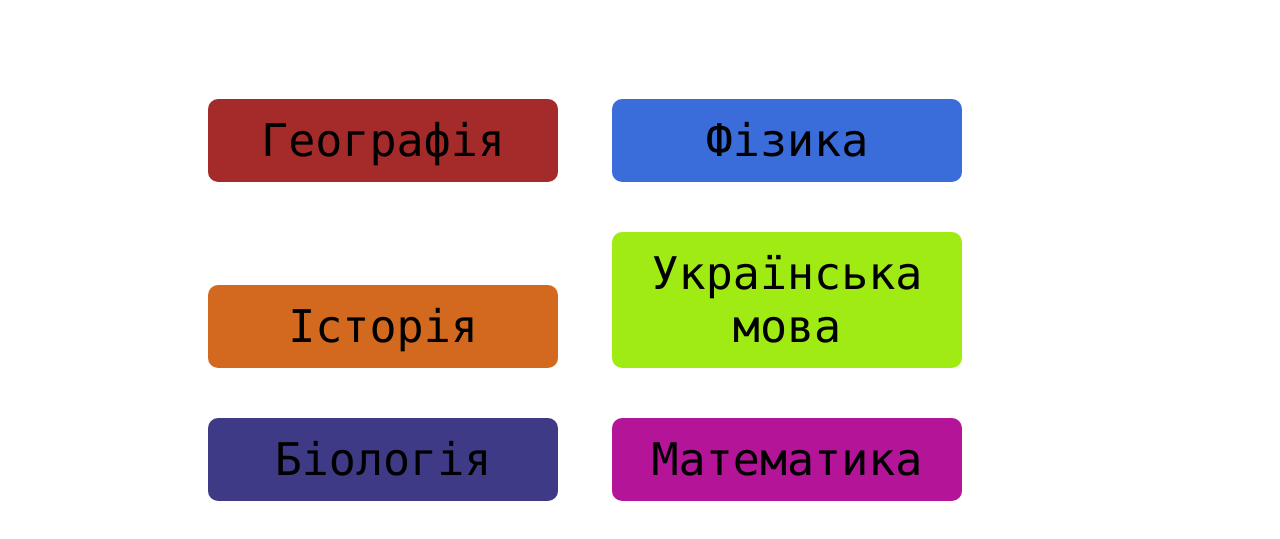
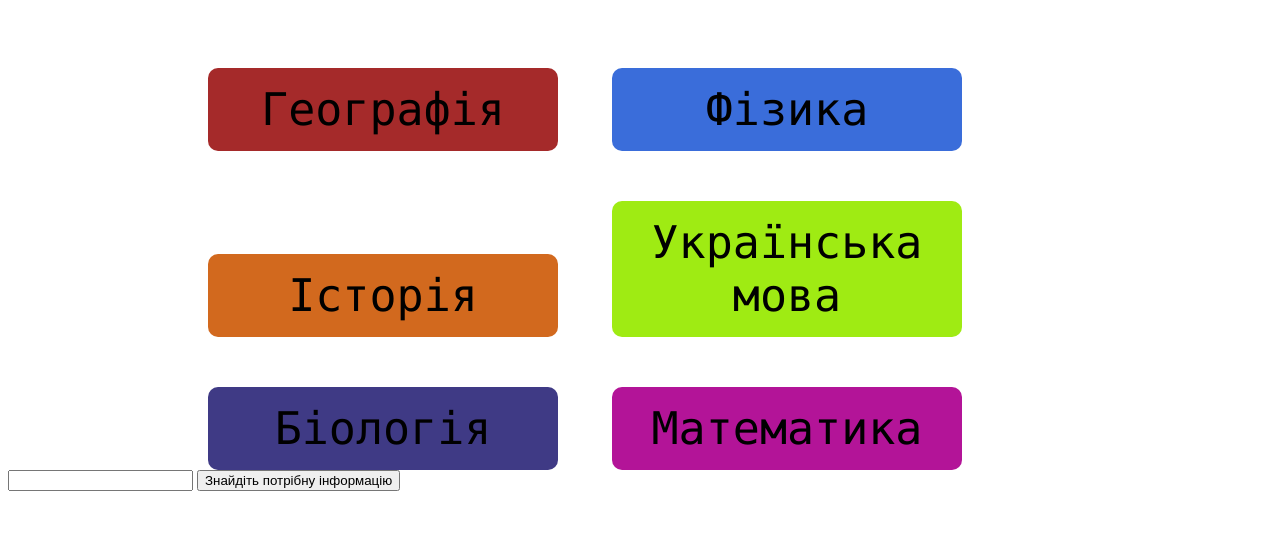
Before and after one commit to MaximLappo/labsFront, a plain HTML site: page index.html in a window 1280 px wide. Shown: the part 71-610 px from the top of the page. Drawn offline with Linux system fonts and the light colour scheme.

Commit message:
Update index.html

```diff
--- a/index.html
+++ b/index.html
@@ -8,7 +8,6 @@
 </head>
 <body>
     <div class="main1">
-        <div></div><img src="img/Lg.png" class="img"></img>
         <nav class="nav">
             <a class="link" title="на головну" href="#"> Головна сторінка </a>
             <a class="link" title="контакти" href="#"> Контакти </a>
@@ -23,5 +22,9 @@
             <Button size="lg" class="btnB"> Біологія </Button>
             <Button size="lg" class="btnM"> Математика </Button>
     </div>
+    <form>
+        <input type="text" name="text" class="search">
+        <input type="submit" name="submit" class="submit" value="Знайдіть потрібну інформацію">
+    </form>
 </body>
 </html>
```
